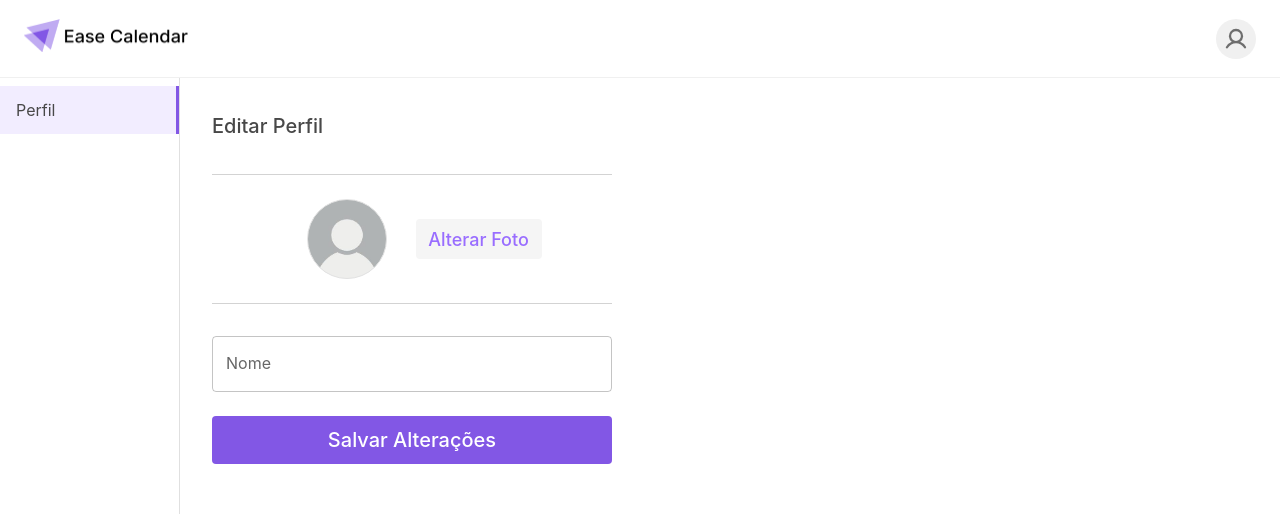
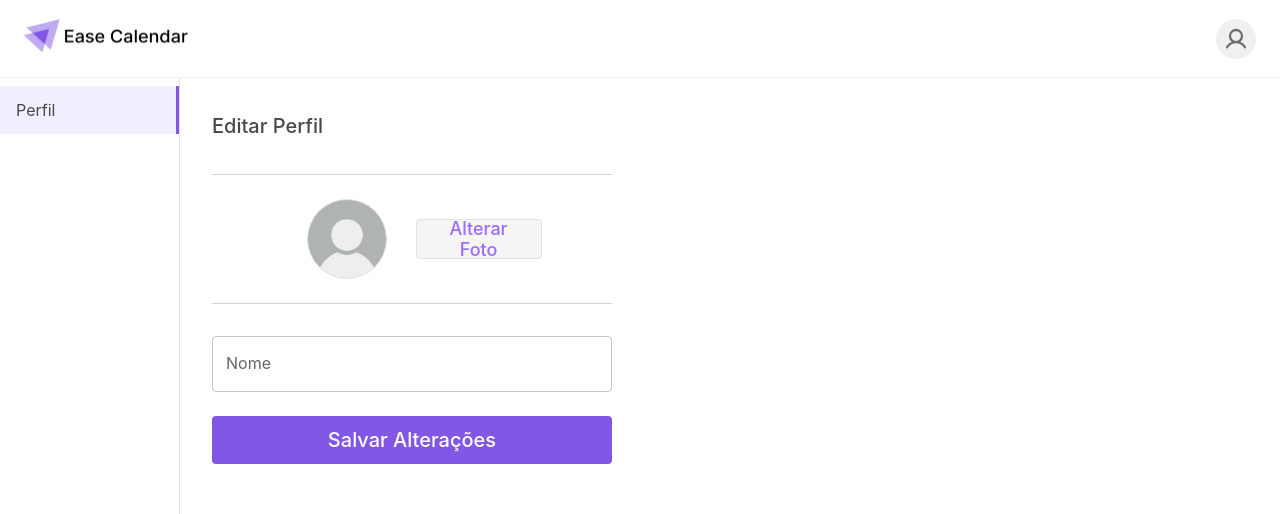
Before and after one commit to Smart-Calendar-Ufabc/front-end, a Next.js app: page /profile in a window 1280 px wide. Shown: the top 514 px of the page. Built offline with nearby package versions, Linux system fonts and the light colour scheme.

Commit message:
Update styles for dialogs, add scrollbar customization, and remove unused form components

```diff
--- a/src/app/profile/main.tsx
+++ b/src/app/profile/main.tsx
@@ -2,16 +2,37 @@
 
 import Button from '@mui/material/Button'
 import TextField from '@mui/material/TextField'
-import FormContainer from '@/components/form/FormContainerProfile'
 import FormTitle from '@/components/form/FormTitleProfile'
-import FormGroup from '@/components/form/FormGroup'
-import FormGroupProfile from '@/components/form/FormGroupProfile'
+import FormGroup from '@mui/material/FormGroup'
+import Box from '@mui/material/Box'
 
 export default function SettingsMain() {
   return (
-    <FormContainer>
+    <Box
+      sx={{
+        display: 'flex',
+        marginLeft: '219',
+        marginTop: '153',
+        flexDirection: 'column',
+        alignContent: 'center',
+        gap: '32px',
+        width: '400px',
+        height: '281px',
+        alignItems: 'stretch',
+      }}
+    >
       <FormTitle>Editar Perfil</FormTitle>
-      <FormGroupProfile>
+      <FormGroup
+        sx={{
+          display: 'flex',
+          alignItems: 'center',
+          gap: '5px',
+          flexDirection: 'row',
+          justifyContent: 'center',
+          borderTop: '1px solid lightgray',
+          borderBottom: '1px solid lightgray',
+        }}
+      >
         <Button
           variant="outlined"
           sx={{
@@ -26,22 +47,25 @@ export default function SettingsMain() {
           }}
         ></Button>
         <Button
-          variant="contained"
+          variant="outlined"
           sx={{
-            color: '#996DFF',
-            borderColor: '#E0E0E0',
             width: '126px',
             height: '40px',
-            alignSelf: 'center',
-            textTransform: 'none',
             fontSize: '18px',
-            background: '#F5F5F5',
           }}
         >
           Alterar Foto
         </Button>
-      </FormGroupProfile>
-      <FormGroup>
+      </FormGroup>
+      <FormGroup
+        sx={{
+          display: 'flex',
+          flexDirection: 'column',
+          alignItems: 'stretch',
+          gap: 3, // 24px
+          width: '100%',
+        }}
+      >
         <TextField label="Nome" type="name" />
         <Button
           variant="contained"
@@ -53,6 +77,6 @@ export default function SettingsMain() {
           Salvar Alterações
         </Button>
       </FormGroup>
-    </FormContainer>
+    </Box>
   )
 }
--- a/src/components/dialogs/styles.css
+++ b/src/components/dialogs/styles.css
@@ -18,7 +18,7 @@
   border: none;
 }
 
-::-webkit-scrollbar {
+/* ::-webkit-scrollbar {
   width: 8px;
   height: 4px;
   background-color: #eee;
@@ -31,4 +31,4 @@
 
 ::-webkit-scrollbar-track {
   margin: 8px 0;
-}
+} */
--- a/src/components/form/FormContainerProfile.tsx
+++ /dev/null
@@ -1,30 +0,0 @@
-import Box from '@mui/material/Box'
-import { Theme } from '@mui/material/styles'
-import { SystemStyleObject } from '@mui/system/styleFunctionSx'
-
-export default function FormContainer({
-  children,
-  sx,
-}: {
-  children: React.ReactNode
-  sx?: SystemStyleObject<Theme>
-}) {
-  return (
-    <Box
-      sx={{
-        display: 'flex',
-        marginLeft: '219',
-        marginTop: '153',
-        flexDirection: 'column',
-        alignContent: 'center',
-        gap: '32px',
-        width: '400px',
-        height: '281px',
-        alignItems: 'stretch',
-        ...sx,
-      }}
-    >
-      {children}
-    </Box>
-  )
-}
--- a/src/components/form/FormGroupProfile.tsx
+++ /dev/null
@@ -1,19 +0,0 @@
-import MuiFormGroup from '@mui/material/FormGroup'
-
-export default function FormGroup({ children }: { children: React.ReactNode }) {
-  return (
-    <MuiFormGroup
-      sx={{
-        display: 'flex',
-        alignItemspx: 'center',
-        gap: '5px',
-        flexDirection: 'row',
-        justifyContent: 'center',
-        borderTop: '1px solid lightgray',
-        borderBottom: '1px solid lightgray',
-      }}
-    >
-      {children}
-    </MuiFormGroup>
-  )
-}
```
